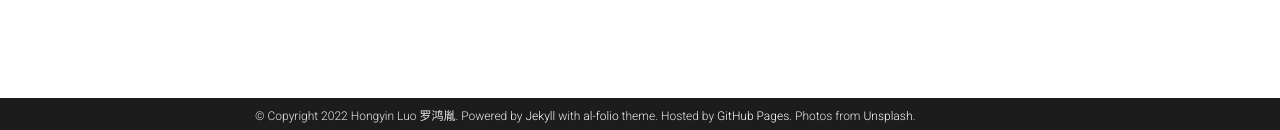
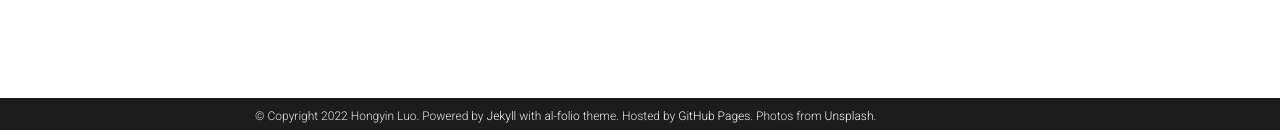
Before and after one commit to luohongyin/luohongyin.github.io, a Jekyll site: the page built from _pages/teaching.md, in a window 1280 px wide. Shown: the part 767-897 px from the top of the page. Built offline with Jekyll 4.4.1, drawn with Linux system fonts in a browser that asks for light colours; full-size pictures stand in for the smaller copies a plugin makes; comment, search, counter and statistics services are not loaded; a style sheet for code colours, icons or effects is not loaded.

Commit message:
update name

```diff
--- a/_config.yml
+++ b/_config.yml
@@ -5,7 +5,7 @@
 title: Hongyin Luo # the website title (if blank, full name will be used instead)
 first_name: Hongyin
 middle_name:
-last_name: Luo 罗鸿胤
+last_name: Luo
 email: hyluo@mit.edu
 description: > # the ">" symbol means to ignore newlines until "footer_text:"
   A simple, whitespace theme for academics. Based on [*folio](https://github.com/bogoli/-folio) design.
```
